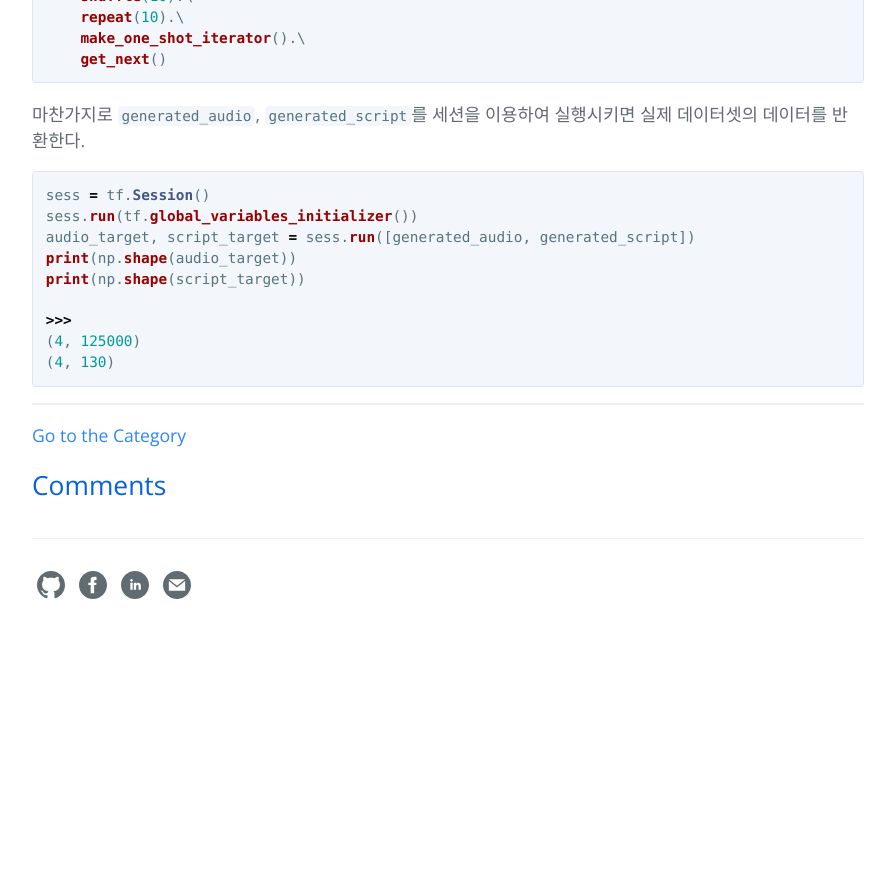
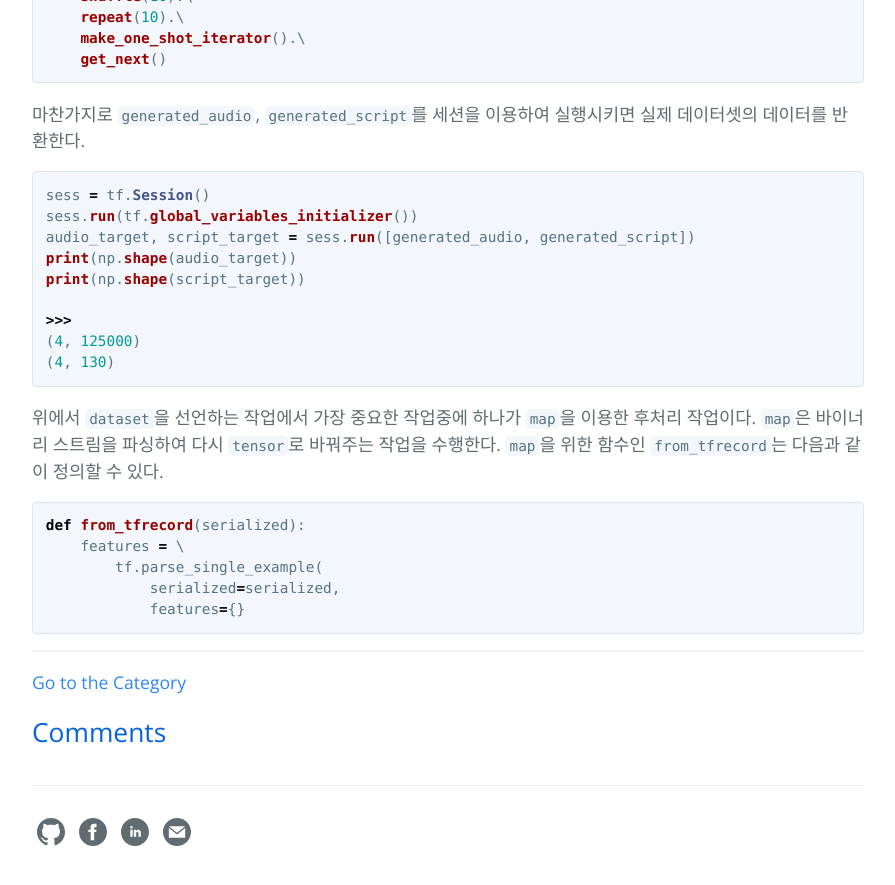
Before and after one commit to hcnoh/hcnoh.github.io, a Jekyll site: the page built from _posts/2018-11-05-tensorflow-data-module.md, in a window 1280 px wide and 900 px high, scrolled down 6089 px. Shown: the top 885 px of the window, without its empty margins (192-1087 px from the left). Built offline with Jekyll 4.4.1, drawn with Linux system fonts in a browser that asks for light colours; comment, search, counter and statistics services are not loaded; before the commit the page ends 6742 px from its top, so only the background shows below that.

Commit message:
Update 2018-11-05-tensorflow-data-module.md

````diff
--- a/_posts/2018-11-05-tensorflow-data-module.md
+++ b/_posts/2018-11-05-tensorflow-data-module.md
@@ -236,3 +236,13 @@ print(np.shape(script_target))
 (4, 125000)
 (4, 130)
 ```
+
+위에서 `dataset`을 선언하는 작업에서 가장 중요한 작업중에 하나가 `map`을 이용한 후처리 작업이다. `map`은 바이너리 스트림을 파싱하여 다시 `tensor`로 바꿔주는 작업을 수행한다. `map`을 위한 함수인 `from_tfrecord`는 다음과 같이 정의할 수 있다.
+
+```python
+def from_tfrecord(serialized):
+    features = \
+        tf.parse_single_example(
+            serialized=serialized,
+            features={}
+```
````
